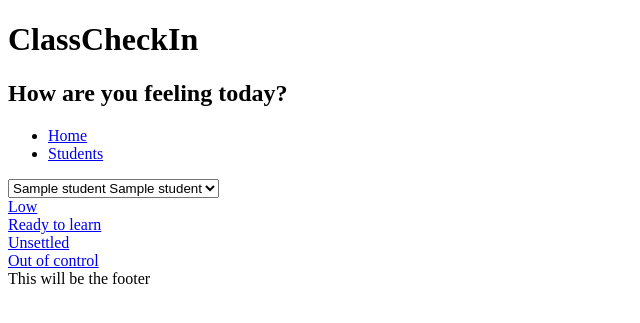
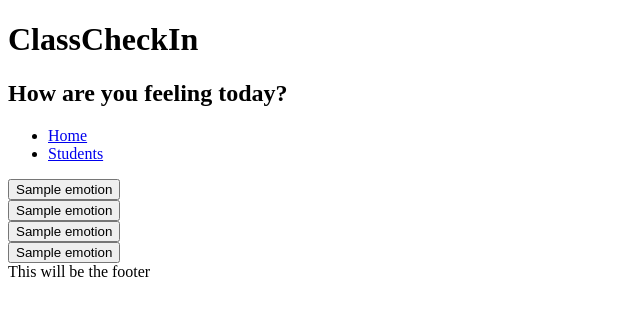
Before and after one commit to Cordu7/class_check_in, a Flask app: page /students in a window 1280 px wide. Shown: the top 323 px of the page, without its empty margins (0-640 px from the left). Run offline with Flask 2, Linux system fonts and the light colour scheme; a database or web service that is not in the repository returns one stand-in record (values such as "Sample title"); some libraries are stand-ins or nearby versions.

Commit message:
added emotions table and html

```diff
--- a/class_check_in/controllers/students_controller.py
+++ b/class_check_in/controllers/students_controller.py
@@ -2,6 +2,7 @@ from flask import Flask, render_template,request, redirect
 from flask import Blueprint
 from models.student import Student
 import repositories.pupil_repository as student_repository
+import repositories.emotion_repository as emotion_repository
 
 import datetime
 import pdb
@@ -12,27 +13,35 @@ students_blueprint = Blueprint("students", __name__)
 @students_blueprint.route("/students")
 def students():
     students = student_repository.select_all()
-    return render_template("students/index.html", students = students)
+    emotion_low = emotion_repository.select(1)
+    emotion_ready = emotion_repository.select(2)
+    emotion_unsettled = emotion_repository.select(3)
+    emotion_out= emotion_repository.select(4)
+    return render_template("students/index.html", students = students, emotion_low=emotion_low, emotion_ready=emotion_ready, emotion_unsettled=emotion_unsettled, emotion_out=emotion_out)
 
 @students_blueprint.route("/students/low")
 def low():
     students = student_repository.select_all()
-    return render_template("students/low.html", students = students)
+    emotion_low = emotion_repository.select(1)
+    return render_template("students/low.html", students = students, emotion_low=emotion_low,)
 
 @students_blueprint.route("/students/ready")
 def ready():
     students = student_repository.select_all()
-    return render_template("students/ready.html", students = students)
+    emotion_ready = emotion_repository.select(2)
+    return render_template("students/ready.html", students = students, emotion_ready=emotion_ready)
 
 @students_blueprint.route("/students/unsettled")
 def unsettled():
     students = student_repository.select_all()
-    return render_template("students/unsettled.html", students = students)
+    emotion_unsettled = emotion_repository.select(3)
+    return render_template("students/unsettled.html", students = students, emotion_unsettled=emotion_unsettled)
 
 @students_blueprint.route("/students/out-of-control")
 def out_of_control():
     students = student_repository.select_all()
-    return render_template("students/out-of-control.html", students = students)
+    emotion_out= emotion_repository.select(4)
+    return render_template("students/out-of-control.html", students = students, emotion_out=emotion_out)
 
 
 
--- a/class_check_in/db/class_check_in.sql
+++ b/class_check_in/db/class_check_in.sql
@@ -1,5 +1,5 @@
-DROP TABLE IF EXISTS carers_students;
 DROP TABLE IF EXISTS emotions CASCADE;
+DROP TABLE IF EXISTS subemotions CASCADE;
 DROP TABLE IF EXISTS carers CASCADE;
 DROP TABLE IF EXISTS students CASCADE;
 DROP TABLE IF EXISTS teachers;
@@ -27,7 +27,8 @@ CREATE TABLE emotions(
 
 CREATE TABLE subemotions(
     id SERIAL PRIMARY KEY,
-    subemotion_name VARCHAR(255)
+    subemotion_name VARCHAR(255),
+    emotion_id INT NOT NULL REFERENCES emotions(id) ON DELETE CASCADE
     );
 
 
--- a/class_check_in/repositories/emotion_repository.py
+++ b/class_check_in/repositories/emotion_repository.py
@@ -4,8 +4,8 @@ from models.emotion import Emotion
 #emotion_category
 
 def save(emotion):
-    sql = "INSERT INTO emotionss (emotion_category) VALUES (%s) RETURNING *"
-    values = [emotion.emotion_category ]
+    sql = "INSERT INTO emotions (emotion_name) VALUES (%s) RETURNING *"
+    values = [emotion.emotion_name]
     results = run_sql(sql, values)
     id = results[0]['id']
     emotion.id = id
@@ -19,7 +19,7 @@ def select_all():
     results = run_sql(sql)
 
     for result in results:
-        emotion = Emotion(result['emotion_category'] )
+        emotion = Emotion(result['emotion_name'] )
         emotions .append(emotion)
     return emotions
 
@@ -35,22 +35,22 @@ def select(id):
     # if len(results) > 0
     if results:
         result = results[0]
-        emotion = Emotion(result['emotion'], result['id'] )
+        emotion = Emotion(result['emotion_name'], result['id'] )
     return emotion
 
 
-def delete_all():
-    sql = "DELETE  FROM emotions "
-    run_sql(sql)
+# def delete_all():s
+#     sql = "DELETE  FROM emotions "
+#     run_sql(sql)
 
 
-def delete(id):
-    sql = "DELETE  FROM emotions  WHERE id = %s"
-    values = [id]
-    run_sql(sql, values)
+# def delete(id):
+#     sql = "DELETE  FROM emotions  WHERE id = %s"
+#     values = [id]
+#     run_sql(sql, values)
 
 
-def update(emotion):
-    sql = "UPDATE emotions  SET (emotion_category) = (%s) WHERE id = %s"
-    values = [emotion.emotion_category, emotion.id]
-    run_sql(sql, values)
+# def update(emotion):
+#     sql = "UPDATE emotions  SET (emotion_category) = (%s) WHERE id = %s"
+#     values = [emotion.emotion_category, emotion.id]
+#     run_sql(sql, values)
--- a/class_check_in/templates/students/index.html
+++ b/class_check_in/templates/students/index.html
@@ -1,24 +1,25 @@
 {% extends "basethree.html" %}
 {% block content %}
 
+<div>
+    <div>
+        <a href="/students/low"> <button>{{emotion_low.emotion_name }}</button></a>
+    </div>
+    <div>
+        <a href="/students/ready"> <button>{{emotion_ready.emotion_name }}</button></a>
+    </div>
 
+    <div>
+        <a href="/students/unsettled"> <button>{{emotion_unsettled.emotion_name }}</button></a>
+    </div>
 
-<select id="student_id" name="student_id">
-    {% for student in students %}
-    <option value="{{ students.id }}">{{ student.f_name }} {{ student.l_name }}</option>
-    {% endfor %}
-    </select>
-
-
-<div class="emotions_grid">
-
-      <a href="/students/low">Low</a> <br>
-      <a href="/students/ready">Ready to learn</a> <br>
-      <a href="/students/unsettles">Unsettled</a> <br>
-      <a href="/students/out-of-control">Out of control</a> <br>
-
+    <div>
+        <a href="/students/out-of-control"> <button>{{emotion_out.emotion_name }}</button></a>
+    </div>
 </div>
 
 
 
+
+
 {% endblock %}
```
Also changed, not shown: class_check_in/console.py (+15 -0 lines), class_check_in/templates/teachers/emotions/index.html (added).
